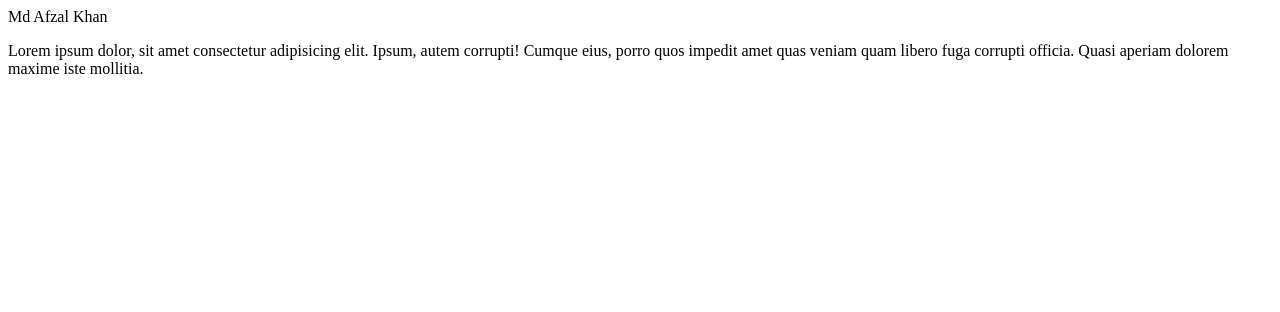
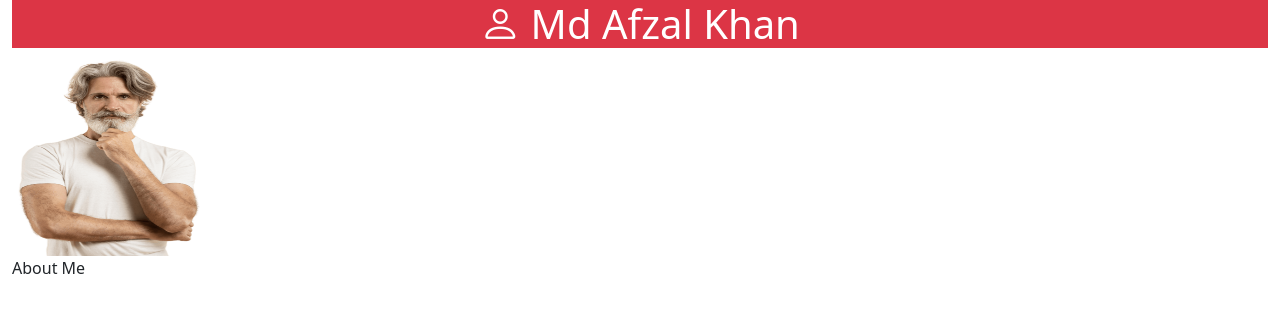
Before and after one commit to afzalkhan17/My-work, a website: page index.html in a window 1280 px wide. Drawn offline with nearby package versions, Linux system fonts and the light colour scheme.

Commit message:
image updated

```diff
--- a/index.html
+++ b/index.html
@@ -5,9 +5,15 @@
     <meta http-equiv="X-UA-Compatible" content="IE=edge">
     <meta name="viewport" content="width=device-width, initial-scale=1.0">
     <title>My-Work</title>
+    <link href="https://cdn.jsdelivr.net/npm/bootstrap@5.3.0/dist/css/bootstrap.min.css" rel="stylesheet" integrity="sha384-9ndCyUaIbzAi2FUVXJi0CjmCapSmO7SnpJef0486qhLnuZ2cdeRhO02iuK6FUUVM" crossorigin="anonymous">
+    <link rel="stylesheet" href="https://cdn.jsdelivr.net/npm/bootstrap-icons@1.10.5/font/bootstrap-icons.css">
 </head>
-<body>
-Md Afzal Khan
-<p>Lorem ipsum dolor, sit amet consectetur adipisicing elit. Ipsum, autem corrupti! Cumque eius, porro quos impedit amet quas veniam quam libero fuga corrupti officia. Quasi aperiam dolorem maxime iste mollitia.</p>
+<body class="container-fluid">
+<h1 class="bg-danger text-white text-center"><span class="bi bi-person"></span> Md Afzal Khan</h1>
+<img src="../My-work/public/profile-picture.png" width="200" height="200" alt="">
+    <p>About Me</p>
+
+
+
 </body>
 </html>
```
Also changed, not shown: public/profile-picture.png (added).
